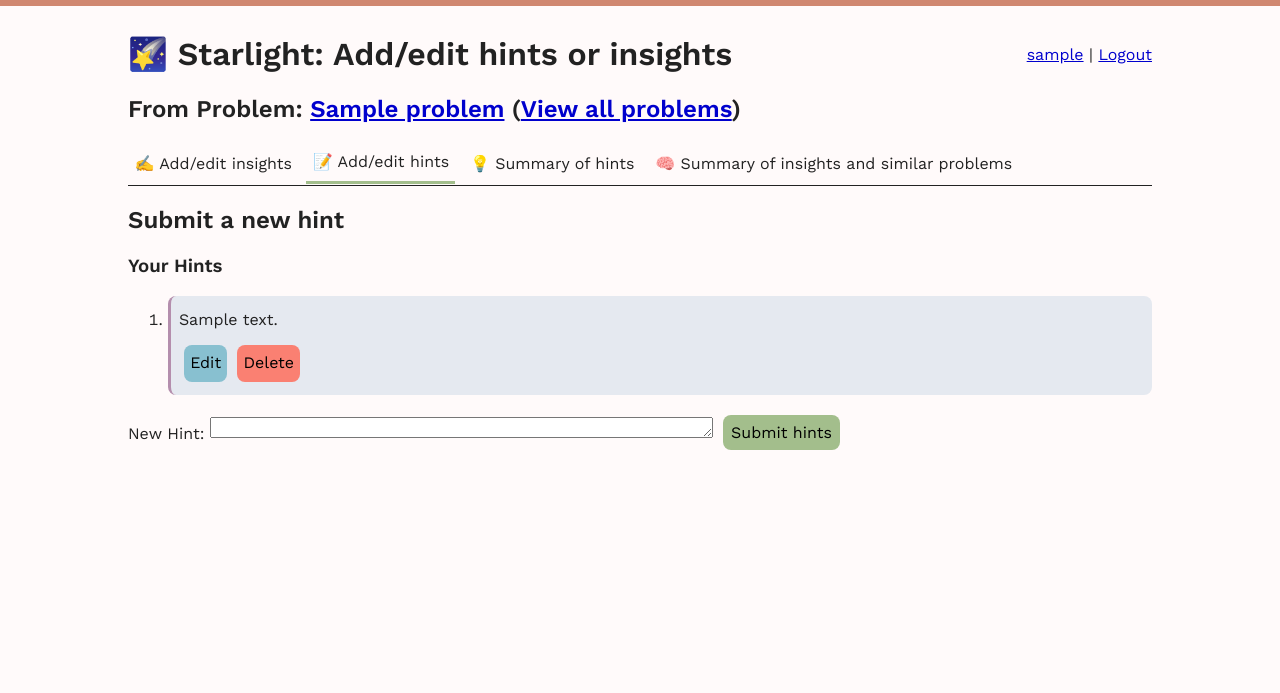
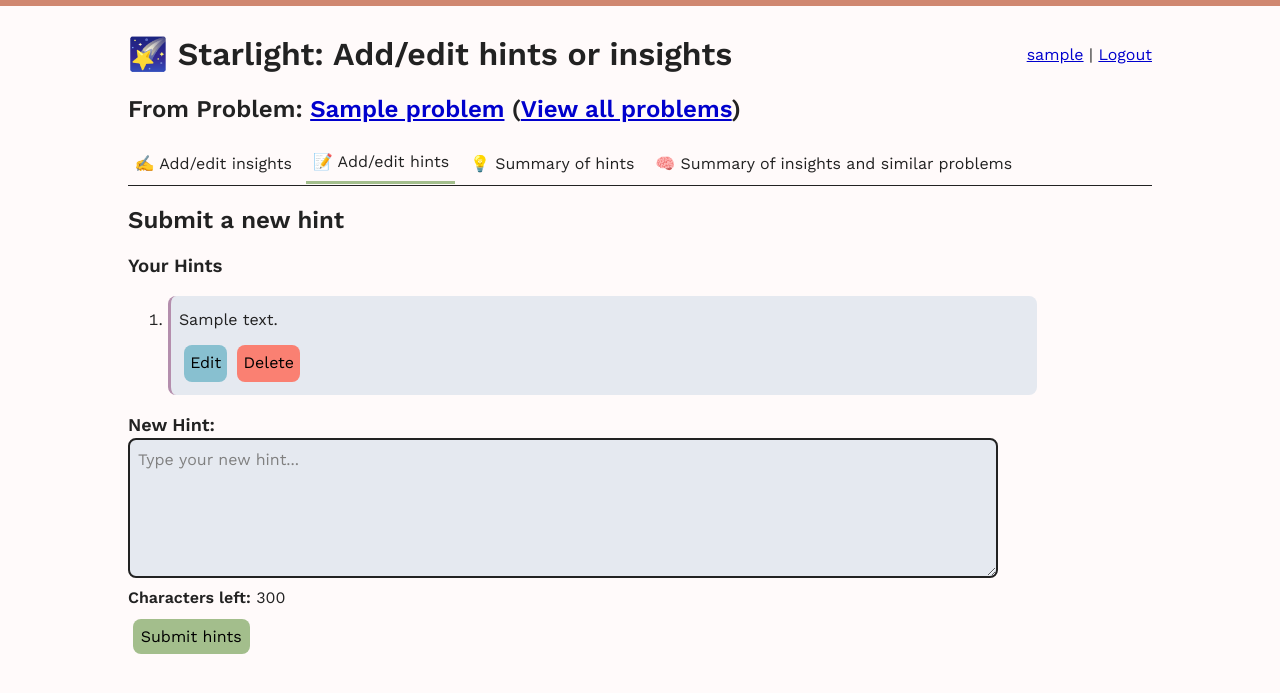
Before and after one commit to bkf2020/starlight, a Django app: page /problems/1/?type=hint in a window 1280 px wide. Shown: the top 693 px of the page. Run offline with Django 4.2, Linux system fonts and the light colour scheme; a user stored in the database is signed in; tables that the repository leaves empty hold one stand-in row (values such as "Sample post").

Commit message:
Changing text boxes to add hints/insights to be rounded; show count of characters left - Had to convert forms in update views to use textarea

```diff
--- a/problems/forms.py
+++ b/problems/forms.py
@@ -1,7 +1,19 @@
 from django import forms
+from django.forms import ModelForm
 from django.contrib.postgres.forms import SplitArrayField
+from .models import Hint, Insight
 
 class HintForm(forms.Form):
-    hint = forms.CharField(widget=forms.Textarea(attrs={'name':'hint', 'rows':1, 'cols':60}), label="New Hint:", min_length=8, max_length=300)
+    hint = forms.CharField(widget=forms.Textarea(attrs={'name':'hint', 'rows':5, 'cols': 30, 'placeholder': "Type your new hint..."}), label="New Hint:", min_length=8, max_length=300)
 class InsightForm(forms.Form):
-    insight = forms.CharField(widget=forms.Textarea(attrs={'name':'insight', 'rows':1, 'cols':60}), label="New Insight:", min_length=8, max_length=300)
+    insight = forms.CharField(widget=forms.Textarea(attrs={'name':'insight', 'rows':5, 'cols': 30, 'placeholder': "Type your new insight.."}), label="New Insight:", min_length=8, max_length=300)
+class HintUpdateForm(ModelForm):
+    class Meta:
+        model = Hint
+        fields = ['text']
+    text = forms.CharField(widget=forms.Textarea(attrs={'name':'hint', 'rows':5, 'cols': 30, 'placeholder': "Update your hint..."}), label="Update your hint:", min_length=8, max_length=300)
+class InsightUpdateForm(ModelForm):
+    class Meta:
+        model = Insight
+        fields = ['text']
+    text = forms.CharField(widget=forms.Textarea(attrs={'name':'insight', 'rows':5, 'cols': 30, 'placeholder': "Update your insight..."}), label="Update your insight:", min_length=8, max_length=300)
--- a/problems/templates/problems/problem.html
+++ b/problems/templates/problems/problem.html
@@ -67,6 +67,7 @@
 				<form method="POST">
 					{% csrf_token %}
 					{{ hint_form }}
+					<p style="margin-top: 0.5em; margin-bottom: 0.3em;"><b>Characters left:</b> <span id="charactersLeft"></span></p>
 					<button type="submit" class="bg-green">Submit hints</button>
 				</form>
 			{% else %}
@@ -91,6 +92,7 @@
 				<form method="POST">
 					{% csrf_token %}
 					{{ insight_form }}
+					<p style="margin-top: 0.5em; margin-bottom: 0.3em;"><b>Characters left:</b> <span id="charactersLeft"></span></p>
 					<button type="submit" class="bg-green changeButton">Submit insights</button>
 				</form>
 			{% else %}
@@ -98,5 +100,18 @@
 			{% endif %}
 		{% endif %}
     </body>
+	<style>
+		label {
+			font-size: large;
+			font-weight: bold;
+		}
+		textarea {
+			width: min(96%, 850px);
+		}
+		div.hintInsightContainer {
+			max-width: 850px;
+		}
+	</style>
 	<script type="text/javascript" src="{% static 'js/saveScrollPosition.js' %}"></script>
+	<script type="text/javascript" src="{% static 'js/showCharactersLeft.js' %}"></script>
 </html>
--- a/problems/views.py
+++ b/problems/views.py
@@ -6,7 +6,7 @@ from django.contrib.auth.mixins import LoginRequiredMixin, UserPassesTestMixin
 from django.http import JsonResponse, HttpResponseNotFound
 from django.views.generic.edit import UpdateView, DeleteView
 from .models import Problem, Hint, Insight, HintCluster, InsightCluster, OverallInsightCluster
-from .forms import HintForm, InsightForm
+from .forms import HintForm, InsightForm, HintUpdateForm, InsightUpdateForm
 
 # Create your views here.
 
@@ -29,7 +29,7 @@ def list(request):
 
 class HintUpdateView(LoginRequiredMixin, UserPassesTestMixin, UpdateView):
     model = Hint
-    fields = ['text']
+    form_class = HintUpdateForm
     template_name_suffix = '_update_form'
     def get_success_url(self):
         return f"/problems/{self.get_object().problem_id}?type=hint"
@@ -38,7 +38,7 @@ class HintUpdateView(LoginRequiredMixin, UserPassesTestMixin, UpdateView):
 
 class InsightUpdateView(LoginRequiredMixin, UserPassesTestMixin, UpdateView):
     model = Insight
-    fields = ['text']
+    form_class = InsightUpdateForm
     template_name_suffix = '_update_form'
     def get_success_url(self):
         return f"/problems/{self.get_object().problem_id}?type=insight"
--- a/static/css/main.css
+++ b/static/css/main.css
@@ -157,6 +157,23 @@ blockquote {
 .navSelected {
 	border-bottom: solid 0.2em #A3BE8C;
 }
+textarea {
+	display: block;
+	max-width: 98%;
+	font: inherit;
+	color: inherit;
+	background-color: #e5e9f0;
+	border: 0.15em solid;
+	border-radius: 0.5em;
+	padding: 0.5em;
+}
+textarea::placeholder {
+	color: gray;
+}
+textarea:focus {
+	outline: none;
+	border: darkcyan 0.2em solid;
+}
 @media (prefers-color-scheme: dark) {
 	body {
 		background-color: #2e3440;
@@ -187,6 +204,16 @@ blockquote {
 		background-color: #434C5E;
 		border-radius: 0.2em;
 	}
+	textarea {
+		background-color: #434c5e;
+	}
+	textarea::placeholder {
+		color: lightgray;
+	}
+	textarea:focus {
+		outline: none;
+		border: #88c0d0 0.2em solid;
+	}
 }
 @media screen and (max-width: 760px) {
 	.navbar {
--- /dev/null
+++ b/static/js/showCharactersLeft.js
@@ -0,0 +1,26 @@
+if(document.getElementById("id_text") === null) {
+    if(document.getElementById("id_hint") === null) {
+        document.getElementById("id_insight").addEventListener("input", function(event) {
+            document.getElementById("charactersLeft").innerText = 300 - document.getElementById("id_insight").value.length;
+        });
+    } else {
+        document.getElementById("id_hint").addEventListener("input", function(event) {
+            document.getElementById("charactersLeft").innerText = 300 - document.getElementById("id_hint").value.length;
+        });
+    }
+} else {
+    document.getElementById("id_text").addEventListener("input", function(event) {
+        document.getElementById("charactersLeft").innerText = 300 - document.getElementById("id_text").value.length;
+    });
+}
+window.addEventListener("DOMContentLoaded", function(event) {
+    if(document.getElementById("id_text") === null) {
+        if(document.getElementById("id_hint") === null) {
+            document.getElementById("charactersLeft").innerText = 300 - document.getElementById("id_insight").value.length;
+        } else {
+            document.getElementById("charactersLeft").innerText = 300 - document.getElementById("id_hint").value.length;
+        }
+    } else {
+        document.getElementById("charactersLeft").innerText = 300 - document.getElementById("id_text").value.length;
+    }
+});
```
Also changed, not shown: problems/templates/problems/hint_update_form.html (+12 -1 lines), problems/templates/problems/insight_update_form.html (+13 -1 lines).
